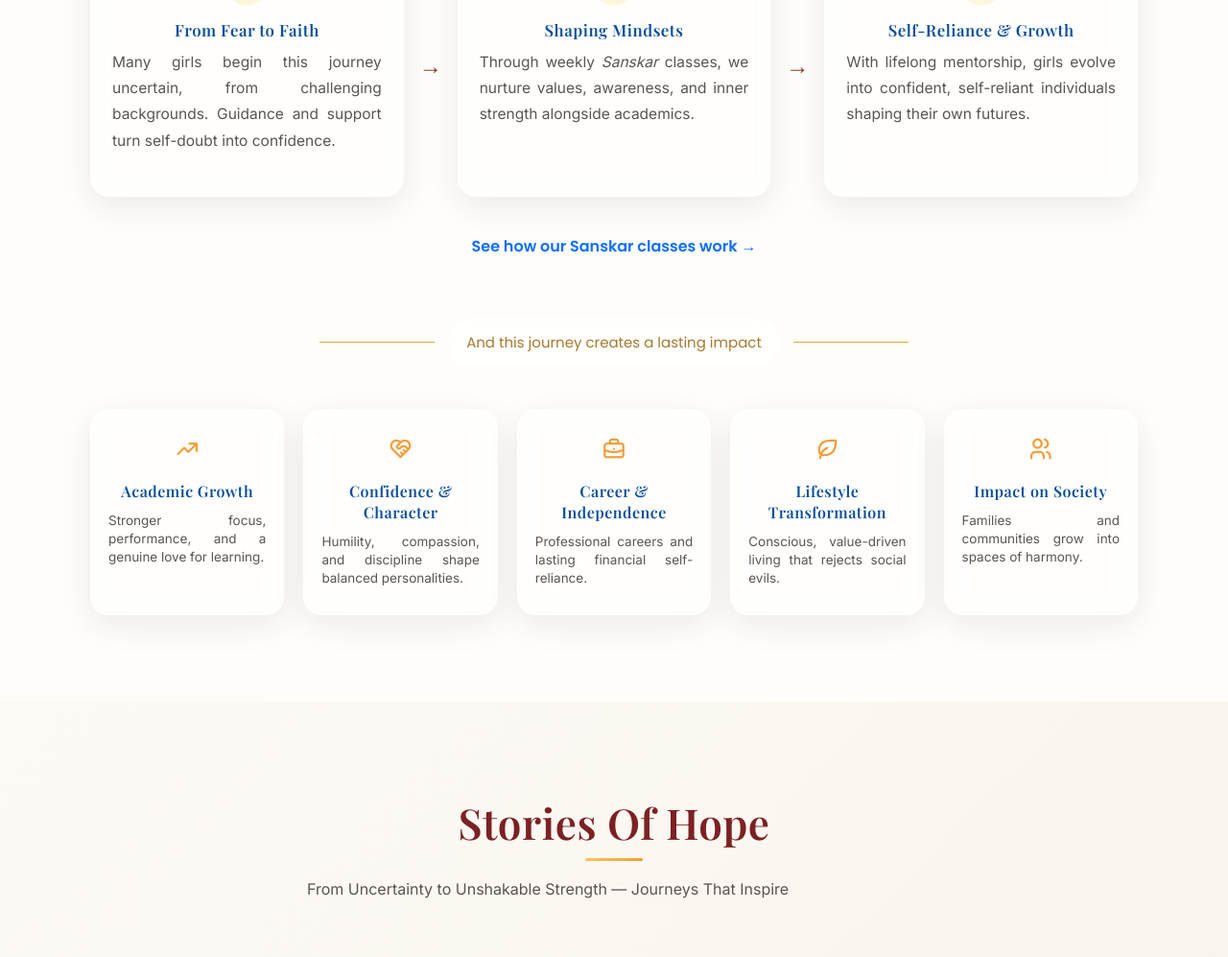
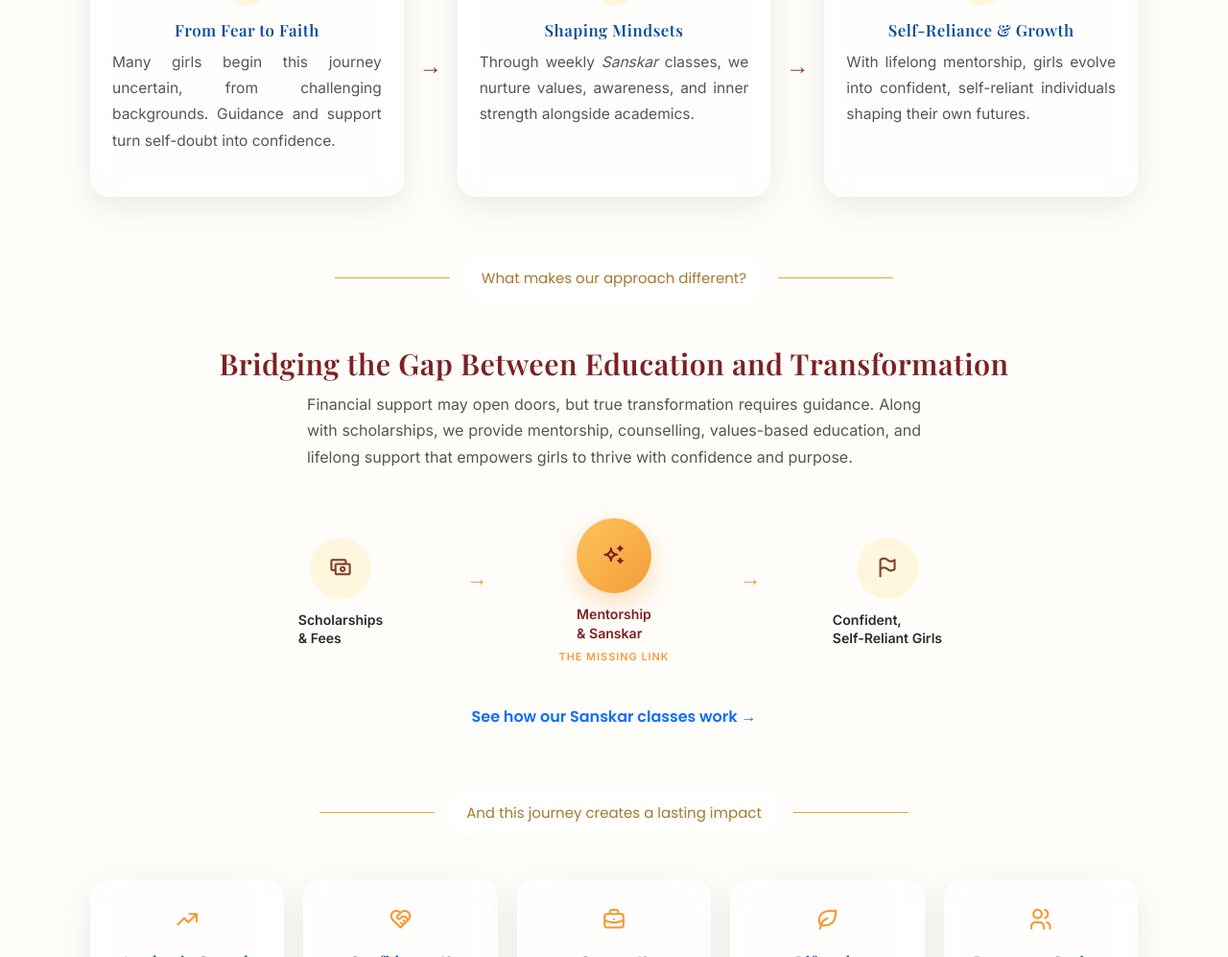
Before and after one commit to Rishabh0709/vivekanand-charitable-trust, a Jekyll site: the page index_new.html, which Jekyll copies as it is, in a window 1280 px wide, cut to the strip 3956-4953 px from the top of the page. Shown: the whole strip at 96% size. Built offline with Jekyll 4.4.1, drawn with Linux system fonts in a browser that asks for light colours; nearby versions of some CDN libraries.

Commit message:
updated index_new.html for transformation section, and index.html for resolution section

```diff
--- a/assets/css/homepage.css
+++ b/assets/css/homepage.css
@@ -352,36 +352,6 @@
 
 .pillar:hover { transform: translateY(-6px); }
 
-/* Resolution grid (3 cards + arrows) */
-.resolution-grid {
-  display: grid;
-  grid-template-columns: 1fr auto 1fr auto 1fr;
-  align-items: stretch;
-  gap: 16px;
-  margin-top: 32px;
-}
-
-.resolution-card {
-  --icon-color: var(--color-maroon);
-  padding: 28px 22px;
-  text-align: center;
-}
-
-/* Flow arrow (shared by resolution-grid, timeline-wrapper, difference-grid) */
-.flow-arrow {
-  font-size: 24px;
-  color: var(--color-brown);
-  display: flex;
-  align-items: center;
-  justify-content: center;
-  line-height: 1;
-}
-
-@media (max-width: 900px) {
-  .flow-arrow { transform: rotate(90deg); font-size: 20px; }
-  .resolution-grid { grid-template-columns: 1fr; gap: 12px; }
-}
-
 /* ─── Trust premium cards ── */
 .trust-premium-section { padding: 90px 20px; }
 
@@ -416,6 +386,112 @@
   --icon-color: var(--color-brown);
   text-align: center;
   padding: 28px 22px;
+}
+
+
+
+/* ─────────────────────────────────────────────────────────────────────────
+   BRIDGE DIAGRAM — minimal 3-node flow (replaces the old text-heavy
+   Traditional / Missing-Link / Long-Term-Outcomes card grid).
+   Deliberately NOT another card grid — icon nodes + a connecting line,
+   so it reads visually distinct from the Timeline and Impact grids
+   sitting directly above and below it on the page.
+───────────────────────────────────────────────────────────────────────── */
+.bridge-diagram {
+  display: flex;
+  align-items: center;
+  justify-content: center;
+  gap: 6px;
+  max-width: 720px;
+  margin: 40px auto 0;
+  flex-wrap: wrap;
+}
+
+.bridge-node {
+  display: flex;
+  flex-direction: column;
+  align-items: center;
+  text-align: center;
+  width: 150px;
+}
+
+.bridge-node__icon {
+  width: 64px;
+  height: 64px;
+  border-radius: 50%;
+  background: var(--color-cream);
+  display: flex;
+  align-items: center;
+  justify-content: center;
+  font-size: 1.6rem;
+  color: var(--color-brown);
+  margin-bottom: 12px;
+  transition: transform var(--transition-base);
+}
+
+.bridge-node:hover .bridge-node__icon { transform: translateY(-4px); }
+
+.bridge-node--highlight .bridge-node__icon {
+  width: 78px;
+  height: 78px;
+  background: linear-gradient(135deg, var(--color-gold), var(--color-orange));
+  color: var(--color-maroon);
+  box-shadow: 0 10px 28px rgba(241, 157, 56, 0.35);
+}
+
+.bridge-node__label {
+  font-family: 'Inter', sans-serif;
+  font-size: 0.88rem;
+  font-weight: 600;
+  color: var(--text-primary);
+  line-height: 1.4;
+  margin: 0;
+}
+
+.bridge-node--highlight .bridge-node__label { color: var(--color-maroon); }
+
+.bridge-node__tag {
+  display: inline-block;
+  margin-top: 6px;
+  font-family: 'Inter', sans-serif;
+  font-size: 0.68rem;
+  font-weight: 700;
+  letter-spacing: 1px;
+  text-transform: uppercase;
+  color: var(--color-orange);
+}
+
+.bridge-connector {
+  flex: 1;
+  min-width: 30px;
+  display: flex;
+  align-items: center;
+  justify-content: center;
+  margin-bottom: 30px; /* aligns the line with the icon row, above the labels */
+}
+
+.bridge-connector::before {
+  content: "→";
+  font-family: 'Inter', sans-serif;
+  font-size: 22px;
+  line-height: 1;
+  color: var(--color-orange);
+}
+
+@media (max-width: 700px) {
+  .bridge-diagram { flex-direction: column; gap: 22px; }
+  .bridge-connector {
+    width: auto;
+    flex: none;
+    margin-bottom: 0;
+  }
+  .bridge-connector::before {
+    content: "↓";
+  }
+}
+
+@media (prefers-reduced-motion: reduce) {
+  .bridge-node__icon { transition: none; }
 }
 
 /* Bridging the gap grid */
--- a/assets/css/style.css
+++ b/assets/css/style.css
@@ -637,64 +637,34 @@ section { padding: 80px 0; }
 /* ─────────────────────────────────────────────────────────────────────────
    18. RESOLUTION / PILLAR TRIO GRID  (sunday_classes + index)
 ───────────────────────────────────────────────────────────────────────── */
-.trio-grid {
+/* Resolution grid (3 cards + arrows) */
+.resolution-grid {
   display: grid;
-  grid-template-columns: repeat(3, 1fr);
-  gap: 24px;
-  margin: 40px 0;
+  grid-template-columns: 1fr auto 1fr auto 1fr;
+  align-items: stretch;
+  gap: 16px;
+  margin-top: 32px;
 }
 
-.trio-card {
-  background: rgba(255, 255, 255, 0.7);
-  backdrop-filter: blur(12px);
-  -webkit-backdrop-filter: blur(12px);
-  border-radius: var(--radius-md);
-  border: 1px solid rgba(255, 255, 255, 0.4);
-  padding: 32px 24px;
+.resolution-card {
+  --icon-color: var(--color-maroon);
+  padding: 28px 22px;
   text-align: center;
-  transition: transform var(--transition-base), box-shadow var(--transition-base);
 }
 
-.trio-card:hover {
-  transform: translateY(-6px);
-  box-shadow: 0 14px 32px rgba(0, 0, 0, 0.08);
-}
-
-.trio-card__emoji {
-  font-size: 2.4rem;
-  display: block;
-  margin-bottom: 12px;
+/* Flow arrow (shared by resolution-grid, timeline-wrapper, difference-grid) */
+.flow-arrow {
+  font-size: 24px;
+  color: var(--color-brown);
+  display: flex;
+  align-items: center;
+  justify-content: center;
   line-height: 1;
 }
 
-.trio-card__title {
-  font-family: 'Playfair Display', serif;
-  font-size: 1.05rem;
-  color: var(--color-maroon);
-  margin-bottom: 8px;
-}
-
-.trio-card__desc {
-  font-family: 'Inter', sans-serif;
-  font-size: 0.88rem;
-  color: var(--text-secondary);
-  line-height: 1.6;
-  font-style: italic;
-  margin: 0;
-}
-
-@media (max-width: 768px) {
-  .trio-grid {
-    grid-template-columns: 1fr;
-    gap: 16px;
-    max-width: 360px;
-    margin-left: auto;
-    margin-right: auto;
-  }
-}
-
-@media (prefers-reduced-motion: reduce) {
-  .trio-card { transition: none; }
+@media (max-width: 900px) {
+  .flow-arrow { transform: rotate(90deg); font-size: 20px; }
+  .resolution-grid { grid-template-columns: 1fr; gap: 12px; }
 }
 
 
--- a/index_new.html
+++ b/index_new.html
@@ -274,9 +274,63 @@
 
     </div>
 
-    <div class="text-center mt-4">
+	<!-- Differentiator Section -->
+	<div class="container">
+  <div class="section-transition">
+    <span>What makes our approach different?</span>
+  </div>
+
+  <div class="section-heading">
+  <h3 class="section-heading__title">Bridging the Gap Between Education and Transformation</h3>
+  <p class="section-heading__sub">
+    Financial support may open doors, but true transformation requires guidance.
+    Along with scholarships, we provide mentorship, counselling, values-based education, and lifelong support that empowers girls
+    to thrive with confidence and purpose.
+  </p>
+	</div>
+
+    <div class="container--tight text-center">
+
+      <div class="bridge-diagram" role="list" aria-label="How the Trust bridges financial support and lasting transformation">
+
+        <div class="bridge-node" role="listitem">
+          <div class="bridge-node__icon" aria-hidden="true"><i class="ti ti-cash"></i></div>
+          <p class="bridge-node__label">Scholarships<br>&amp; Fees</p>
+        </div>
+
+        <div class="bridge-connector" aria-hidden="true"></div>
+
+        <div class="bridge-node bridge-node--highlight" role="listitem">
+          <div class="bridge-node__icon" aria-hidden="true"><i class="ti ti-sparkles"></i></div>
+          <p class="bridge-node__label">Mentorship<br>&amp; Sanskar</p>
+          <span class="bridge-node__tag">The Missing Link</span>
+        </div>
+
+        <div class="bridge-connector" aria-hidden="true"></div>
+
+        <div class="bridge-node" role="listitem">
+          <div class="bridge-node__icon" aria-hidden="true"><i class="ti ti-flag"></i></div>
+          <p class="bridge-node__label">Confident,<br>Self-Reliant Girls</p>
+        </div>
+
+      </div>
+    </div>
+
+
+
+
+
+
+	<div class="text-center mt-4">
       <a href="/sunday_classes/" class="link-primary">See how our Sanskar classes work →</a>
     </div>
+
+	</div>
+
+
+
+
+
 
     <div class="section-transition">
       <span>And this journey creates a lasting impact</span>
```
Also changed, not shown: index.html (+0 -37 lines), sunday_classes.html (+24 -28 lines).
